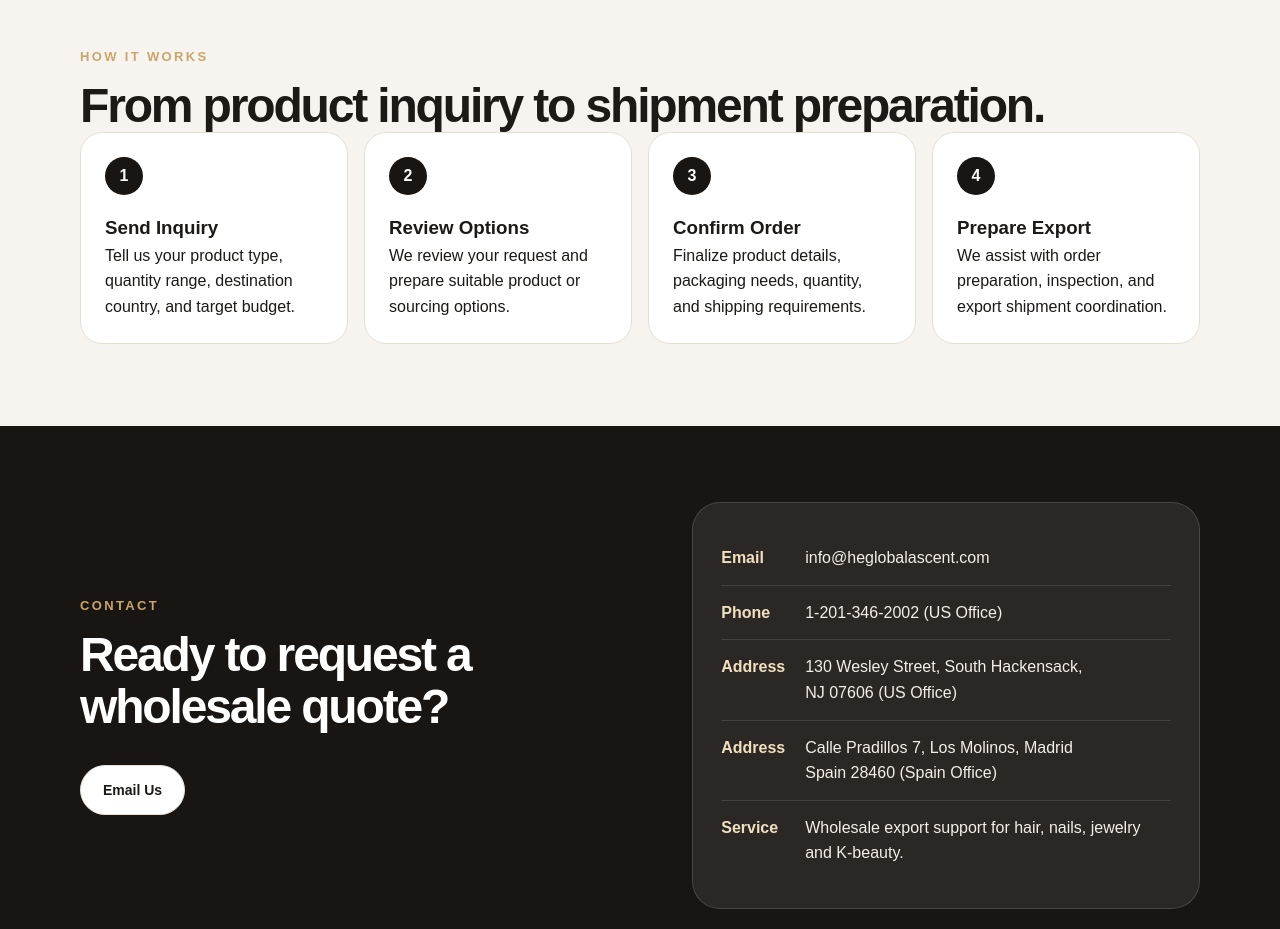
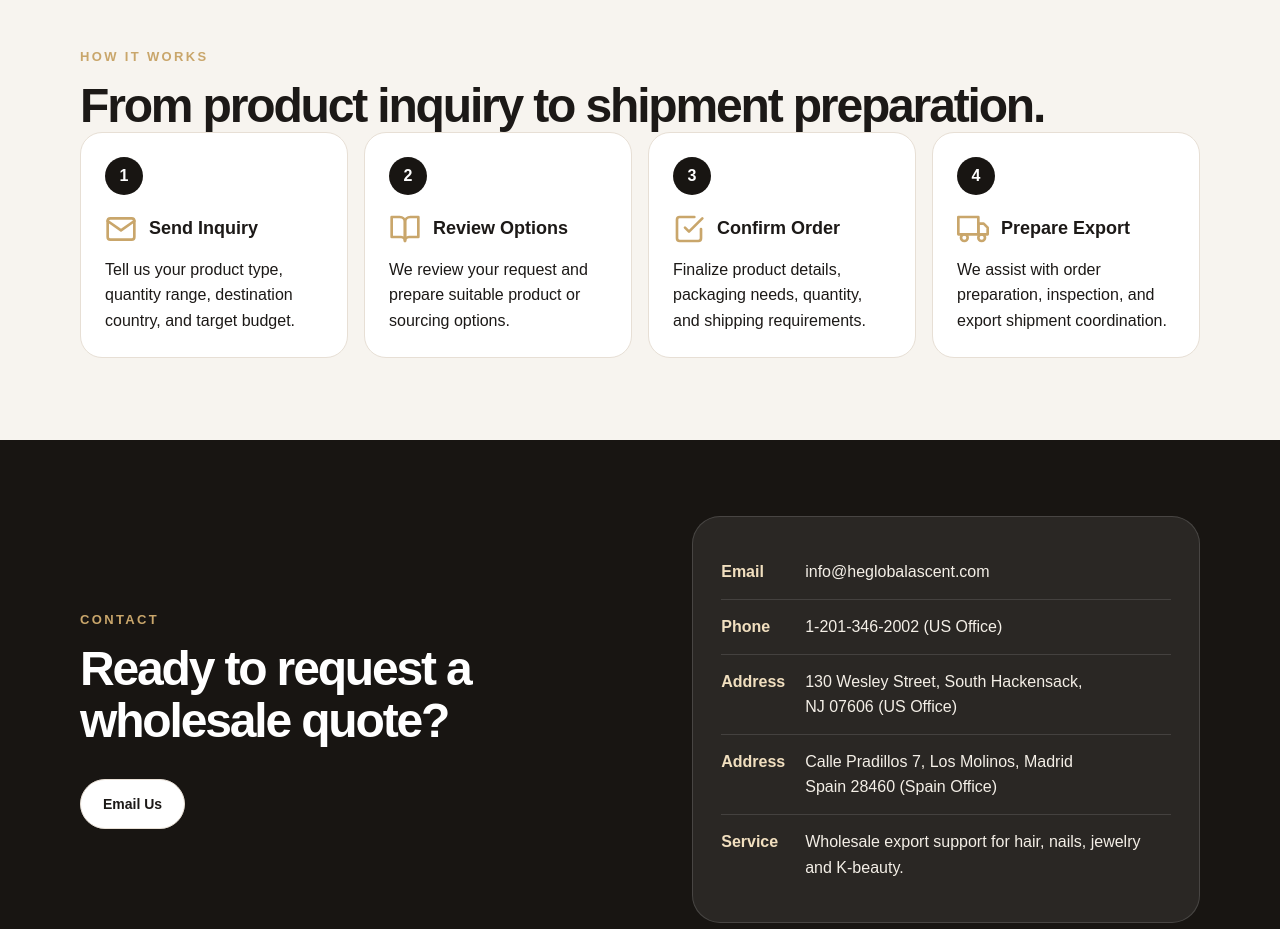
Before and after one commit to bswcanada/he-global-ascent, a plain HTML site: page index.html in a window 1280 px wide. Shown: the part 2400-3329 px from the top of the page. Drawn offline with Linux system fonts and the light colour scheme.

Commit message:
Add files via upload

```diff
--- a/index.html
+++ b/index.html
@@ -40,7 +40,6 @@
     .btn-dark:hover { background: #342f2a; transform: translateY(-1px); }
     .btn-light { background: #fff; border-color: var(--line); color: var(--text); }
 
-    /* Updated Card Styles for Buttons */
     .card { background: var(--card); border: 1px solid var(--line); border-radius: var(--radius); padding: 28px; box-shadow: 0 12px 30px rgba(28, 25, 23, 0.04); display: flex; flex-direction: column; }
     .card-img { width: 100%; height: 180px; object-fit: cover; border-radius: 14px; margin-bottom: 20px; }
     .card-icon { width: 48px; height: 48px; border-radius: 16px; background: var(--dark); color: #fff; display: flex; align-items: center; justify-content: center; font-size: 22px; margin-bottom: 20px; }
@@ -85,8 +84,14 @@
     .about { background: #fff; border-top: 1px solid var(--line); border-bottom: 1px solid var(--line); }
     .about-content { max-width: 860px; }
     .process-grid { display: grid; grid-template-columns: repeat(4, 1fr); gap: 16px; }
-    .step { background: var(--card); border: 1px solid var(--line); border-radius: var(--radius); padding: 24px; }
+    .step { background: var(--card); border: 1px solid var(--line); border-radius: var(--radius); padding: 24px; display: flex; flex-direction: column; }
     .step-number { width: 38px; height: 38px; border-radius: 50%; background: var(--dark); color: #fff; display: flex; align-items: center; justify-content: center; font-weight: 800; margin-bottom: 18px; }
+
+    /* New Pictogram Styles */
+    .step-header { display: flex; align-items: center; gap: 12px; margin-bottom: 12px; }
+    .step-icon { width: 32px; height: 32px; color: var(--gold); flex-shrink: 0; }
+    .step h3 { font-size: 18px; line-height: 1.2; }
+
     .cta { background: var(--dark); color: #fff; padding: 76px 0; }
     .cta-grid { display: grid; grid-template-columns: 1fr 0.9fr; gap: 48px; align-items: center; }
     .contact-box { background: rgba(255, 255, 255, 0.08); border: 1px solid rgba(255, 255, 255, 0.14); border-radius: 28px; padding: 28px; }
@@ -235,24 +240,40 @@
           <h2 class="lang-el" data-id="process-h2">From product inquiry to shipment preparation.</h2>
         </div>
         <div class="process-grid">
+          <!-- Step 1 -->
           <div class="step">
             <div class="step-number">1</div>
-            <h3 class="lang-el" data-id="step1-h3">Send Inquiry</h3>
+            <div class="step-header">
+              <svg class="step-icon" viewBox="0 0 24 24" fill="none" stroke="currentColor" stroke-width="2" stroke-linecap="round" stroke-linejoin="round"><path d="M4 4h16c1.1 0 2 .9 2 2v12c0 1.1-.9 2-2 2H4c-1.1 0-2-.9-2-2V6c0-1.1.9-2 2-2z"></path><polyline points="22,6 12,13 2,6"></polyline></svg>
+              <h3 class="lang-el" data-id="step1-h3">Send Inquiry</h3>
+            </div>
             <p class="lang-el" data-id="step1-p">Tell us your product type, quantity range, destination country, and target budget.</p>
           </div>
+          <!-- Step 2 -->
           <div class="step">
             <div class="step-number">2</div>
-            <h3 class="lang-el" data-id="step2-h3">Review Options</h3>
+            <div class="step-header">
+              <svg class="step-icon" viewBox="0 0 24 24" fill="none" stroke="currentColor" stroke-width="2" stroke-linecap="round" stroke-linejoin="round"><path d="M2 3h6a4 4 0 0 1 4 4v14a3 3 0 0 0-3-3H2z"></path><path d="M22 3h-6a4 4 0 0 0-4 4v14a3 3 0 0 1 3-3h7z"></path></svg>
+              <h3 class="lang-el" data-id="step2-h3">Review Options</h3>
+            </div>
             <p class="lang-el" data-id="step2-p">We review your request and prepare suitable product or sourcing options.</p>
           </div>
+          <!-- Step 3 -->
           <div class="step">
             <div class="step-number">3</div>
-            <h3 class="lang-el" data-id="step3-h3">Confirm Order</h3>
+            <div class="step-header">
+              <svg class="step-icon" viewBox="0 0 24 24" fill="none" stroke="currentColor" stroke-width="2" stroke-linecap="round" stroke-linejoin="round"><polyline points="9 11 12 14 22 4"></polyline><path d="M21 12v7a2 2 0 0 1-2 2H5a2 2 0 0 1-2-2V5a2 2 0 0 1 2-2h11"></path></svg>
+              <h3 class="lang-el" data-id="step3-h3">Confirm Order</h3>
+            </div>
             <p class="lang-el" data-id="step3-p">Finalize product details, packaging needs, quantity, and shipping requirements.</p>
           </div>
+          <!-- Step 4 -->
           <div class="step">
             <div class="step-number">4</div>
-            <h3 class="lang-el" data-id="step4-h3">Prepare Export</h3>
+            <div class="step-header">
+              <svg class="step-icon" viewBox="0 0 24 24" fill="none" stroke="currentColor" stroke-width="2" stroke-linecap="round" stroke-linejoin="round"><rect x="1" y="3" width="15" height="13"></rect><polygon points="16 8 20 8 23 11 23 16 16 16 16 8"></polygon><circle cx="5.5" cy="18.5" r="2.5"></circle><circle cx="18.5" cy="18.5" r="2.5"></circle></svg>
+              <h3 class="lang-el" data-id="step4-h3">Prepare Export</h3>
+            </div>
             <p class="lang-el" data-id="step4-p">We assist with order preparation, inspection, and export shipment coordination.</p>
           </div>
         </div>
@@ -353,8 +374,8 @@
         "step3-h3": "Confirmar pedido", "step3-p": "Complete su solicitud con los detalles del producto, los requisitos de embalaje, la cantidad exacta y las condiciones de envío.",
         "step4-h3": "Preparar exportación", "step4-p": "Le apoyamos en la preparación del pedido, la inspección y la coordinación del envío.",
         "contact-label": "Contacto", "contact-h2": "¿Listo para solicitar un presupuesto mayorista?", "contact-btn": "Escríbanos", "contact-email-label": "Correo electrónico",
-        "contact-phone-label": "Teléfono", "contact-phone-text": "1-201-346-2002 (Oficina EE. UU.)", "contact-address-label": "Dirección",
-        "contact-address-text-us": "130 Wesley Street, South Hackensack, <BR>NJ 07606 (Oficina EE. UU.)", "contact-address-text-sp": "Calle Pradillos 7, Los Molinos, Madrid<br>España 28460 (Oficina de España)",
+        "contact-phone-label": "Teléfono", "contact-phone-text": "1-201-346-2002 (Oficina EE. UU.)", "contact-address-label": "Address",
+        "contact-address-text-us": "130 Wesley Street, South Hackensack, <BR>NJ 07606 (Oficina EE. UU.)", "contact-address-text-sp": "Calle Pradillos 7, Los Molinos, Madrid<br>Spain 28460 (Oficina de España)",
         "contact-service-label": "Servicio", "contact-service-text": "Soporte de exportación mayorista para productos relacionados con el cabello, las uñas y bisutería.",
         "footer-rights": "Todos los derechos reservados.", "footer-legal-notice": "Aviso Legal", "footer-privacy": "Política de Privacidad", "footer-cookies": "Política de Cookies",
         "cookie-text": "Utilizamos cookies estrictamente necesarias para el correcto funcionamiento del sitio.", "cookie-link": "Leer Política de Cookies", "cookie-btn": "Aceptar"
```
